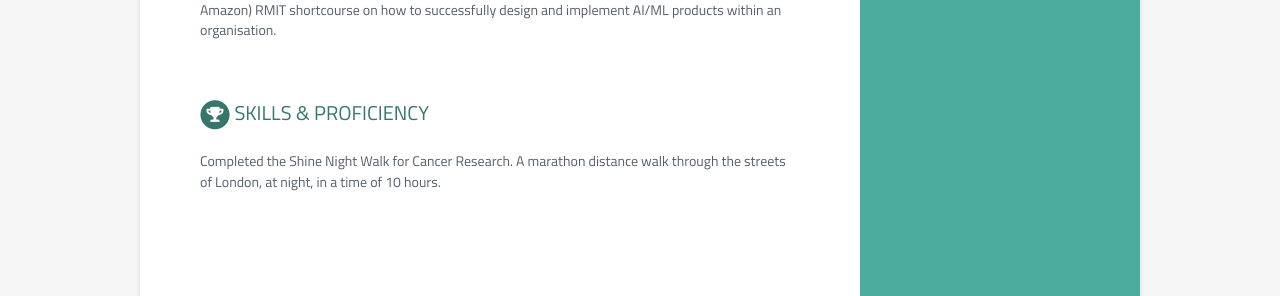
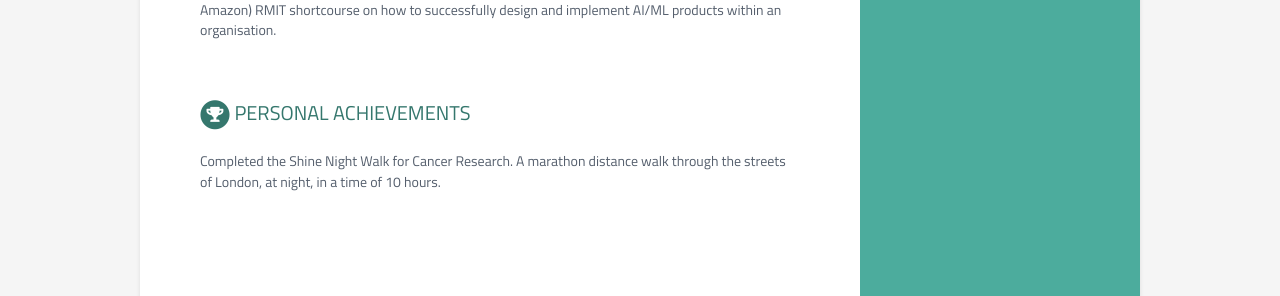
Before and after one commit to W-A-I-L-A-W-8/cv-wailaw, a Jekyll site: the page built from index.html, in a window 1280 px wide and 900 px high, scrolled down 1644 px. Shown: the part 507-803 px from the top of the window. Built offline with Jekyll 4.4.1, drawn with Linux system fonts in a browser that asks for light colours.

Commit message:
Update data.yml

```diff
--- a/_data/data.yml
+++ b/_data/data.yml
@@ -187,7 +187,7 @@ publications:
       walk through the streets of London, at night, in a time of 10 hours.
 
     skills:
-    title: Skills &amp; Proficiency
+    title: Personal Achievements
 
     toolset:
       - name: Python & Django
```
